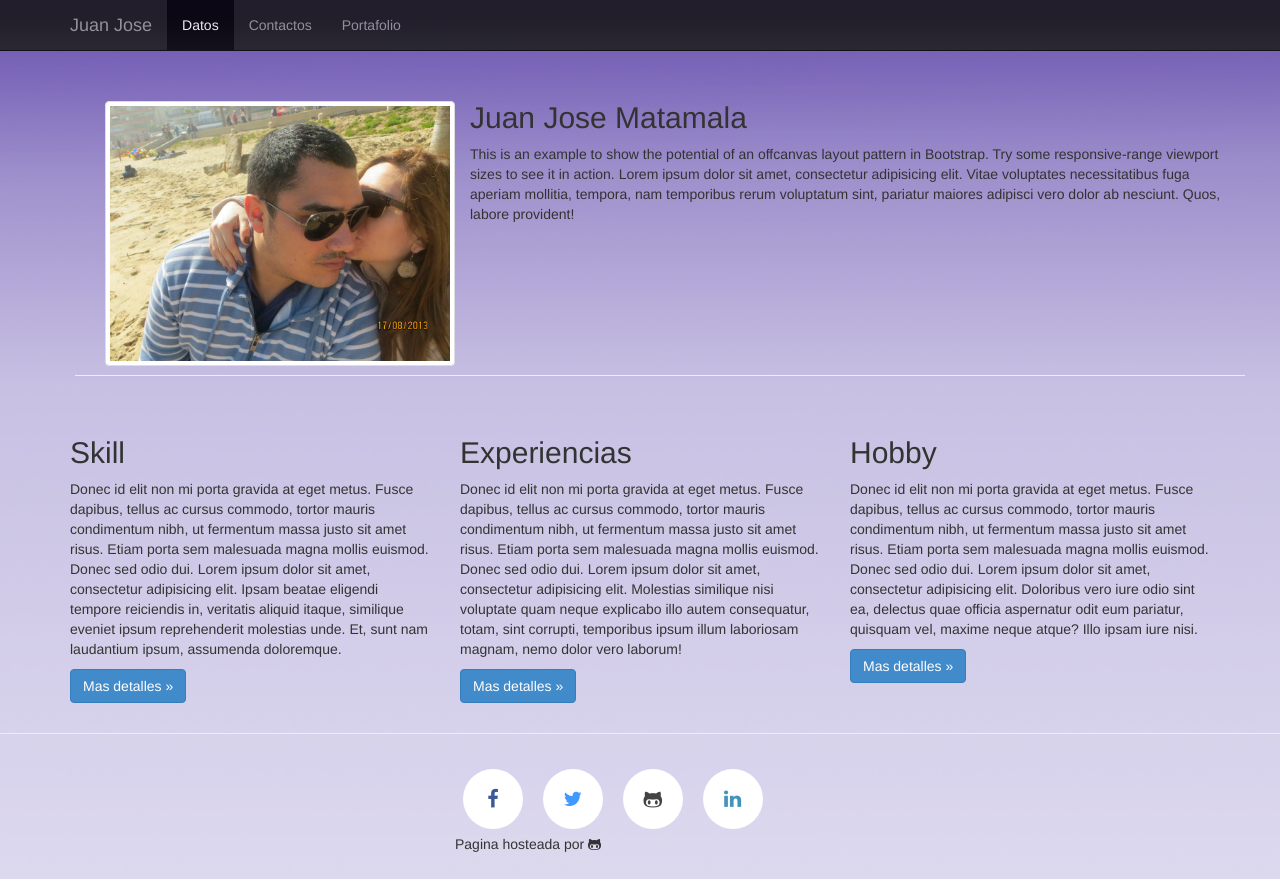
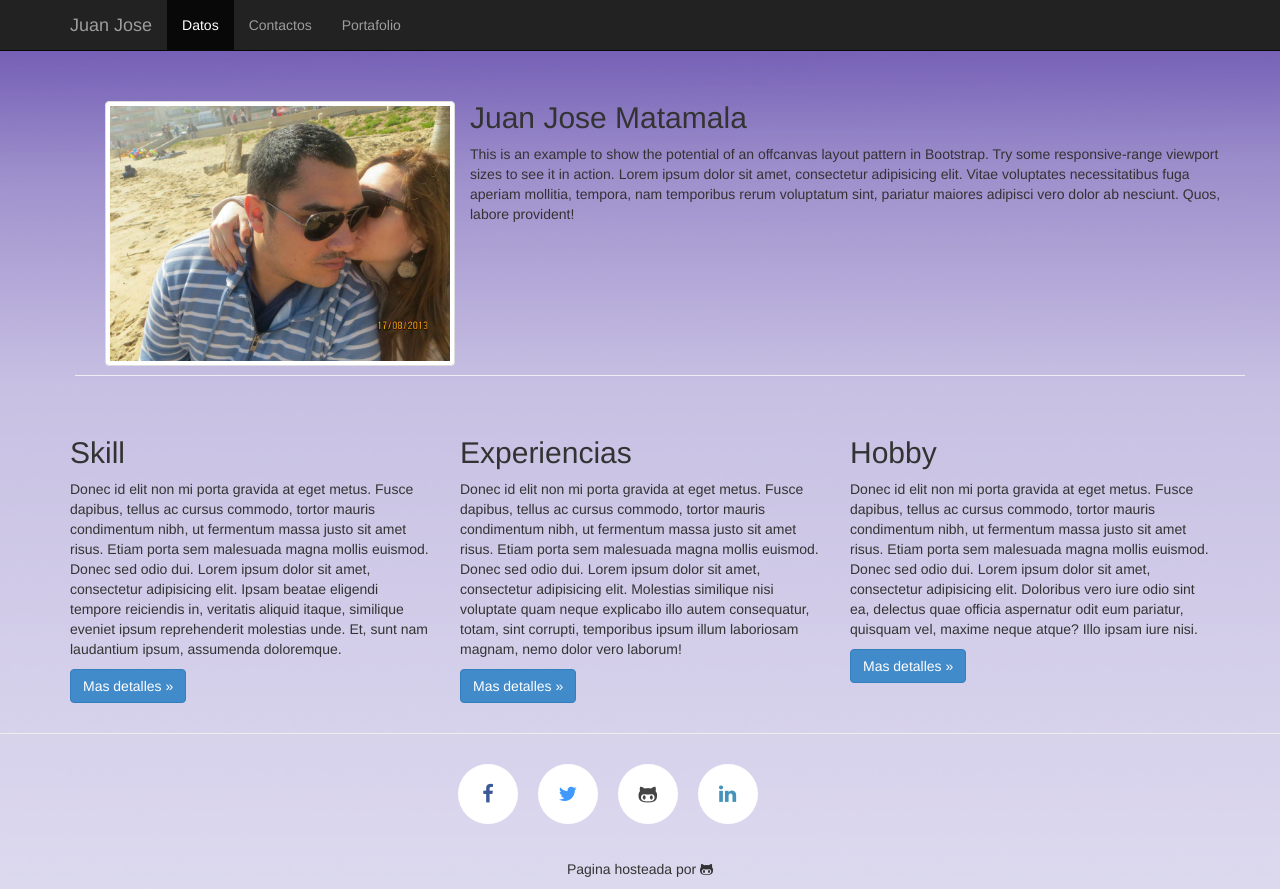
Before and after one commit to jumatamala/jumatamala.github.io, a plain HTML site: page index.html in a window 1280 px wide. Drawn offline with nearby package versions, Linux system fonts and the light colour scheme.

Commit message:
tercer commit, archivos base

```diff
--- a/css/social.css
+++ b/css/social.css
@@ -1,6 +1,6 @@
 .caja-redes {
     margin: 0 auto;
-    padding: 15px;
+    padding: 10px;
     position: relative;
     width: 400px;
 }
@@ -94,3 +94,9 @@
 .icon-button:hover .icon-linkedin, .icon-button:hover .icon-pinterest, .icon-button:hover .icon-twitter, .icon-button:hover .icon-facebook, .icon-button:hover .icon-google-plus, .icon-button:hover .icon-github  {
 	color: white;
 }
+#pfooter{
+	text-align: center;
+	margin-top: 20px;
+	padding: 0px;
+
+}
--- a/index.html
+++ b/index.html
@@ -182,8 +182,10 @@
          <a href="" class='icon-button twitter'><i class='fa fa-twitter icon-twitter'></i><span></span></a>
          <a href="" class='icon-button github'><i class='fa fa-github-alt icon-github'></i><span></span></a>
          <a href="" class='icon-button linkedin'><i class='fa fa-linkedin icon-linkedin'></i><span></span></a>
-         <p>Pagina hosteada por <i class='fa fa-github-alt'></i></p>
+
+
 </footer>
+<p id='pfooter'>Pagina hosteada por <i class='fa fa-github-alt'></i></p>
 
     <!-- SCRIPT PARA BOOTSTRAP JavaScript -->
     <script src="https://ajax.googleapis.com/ajax/libs/jquery/1.11.1/jquery.min.js"></script>
```
Also changed, not shown: css/bootstrap.css.
